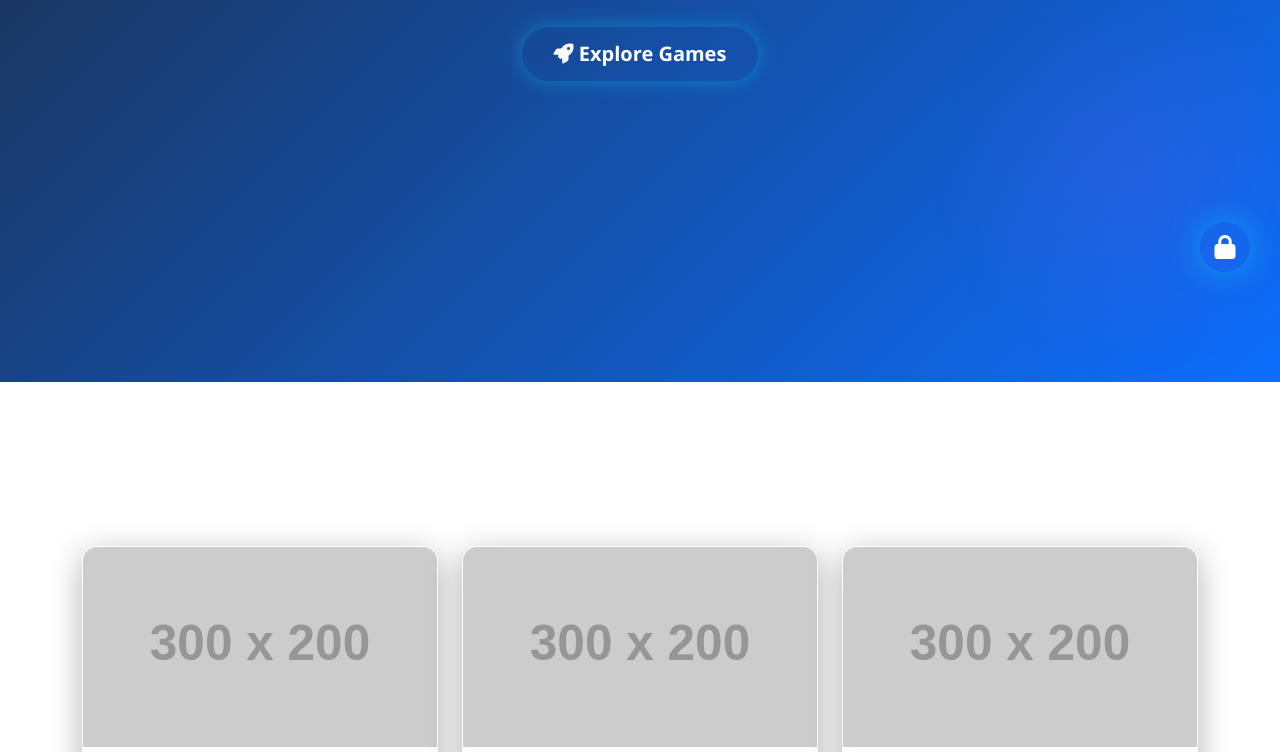
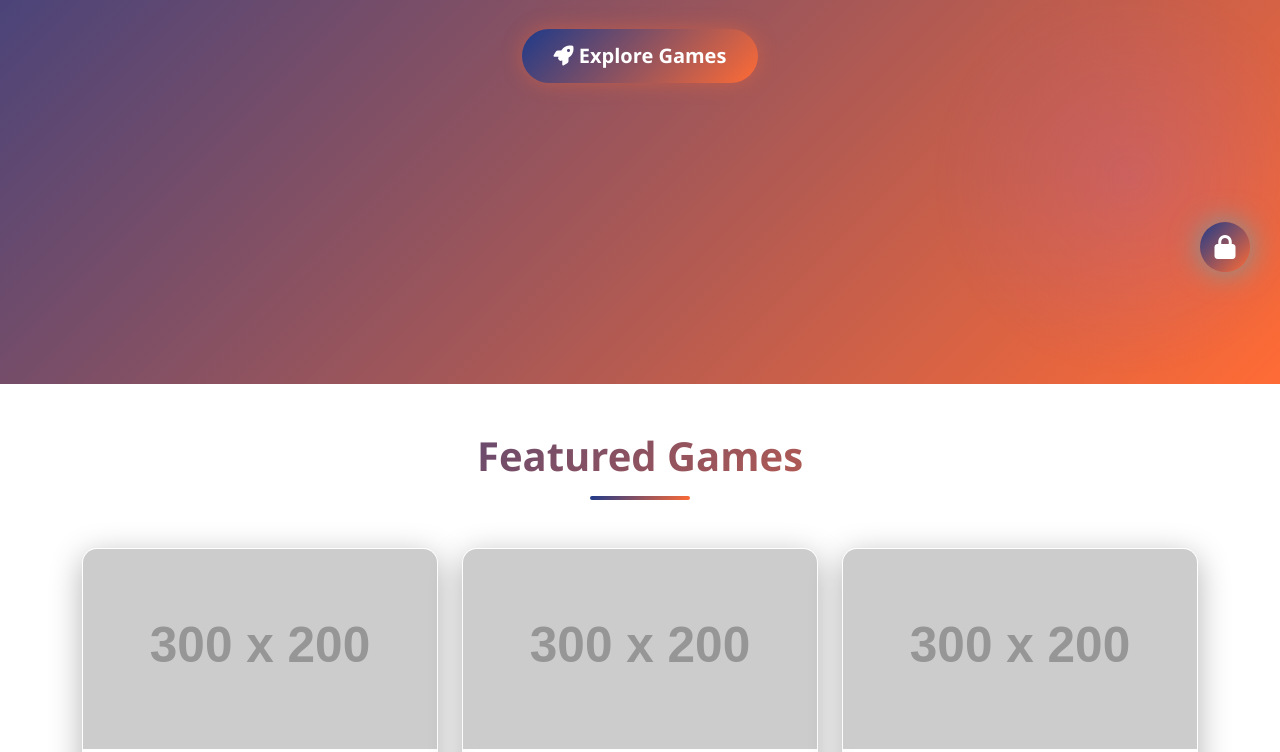
Before and after one commit to Ciontatenx83/Gamehuh, a website: page index.html in a window 1280 px wide. Shown: the part 498-1250 px from the top of the page. Drawn offline with nearby package versions, Linux system fonts and the light colour scheme; placeholder pictures from the web are drawn by us.

Commit message:
Update color scheme to white text with orange and dark blue
🎨 New Color Scheme:
- Primary: Orange (#ff6b35)
- Secondary: Dark Blue (#1e3a8a)
- Accent: Light Orange (#ff8c42)
- Text: White (#ffffff)

📱 Dark Mode Updates:
- White primary text for maximum contrast
- Light blue-white secondary text
- Dark blue hero and footer backgrounds
- Orange borders and accents

🌞 Light Mode Updates:
- Dark blue primary text
- Orange secondary text and borders
- Orange hero gradient
- Dark blue footer accents

🎯 UI Elements:
- Navbar: Dark blue background with orange border
- Buttons: Dark blue to orange gradient
- Links: White text with orange hover effects
- Section titles: Dark blue to orange gradient
- Forms: Orange borders and focus states

✨ Visual Improvements:
- Enhanced contrast with white text
- Vibrant orange accents throughout
- Professional dark blue elements
- Consistent theming across all components
- Better accessibility with improved color contrast

```diff
--- a/styles.css
+++ b/styles.css
@@ -3,13 +3,16 @@
    ============================================= */
 
 :root {
-    --primary-color: #0d6efd;
-    --secondary-color: #6c757d;
-    --accent-color: #f59e0b;
+    --primary-color: #ff6b35; /* Orange */
+    --secondary-color: #1e3a8a; /* Dark Blue */
+    --accent-color: #ff8c42; /* Light Orange */
     --success-color: #10b981;
     --danger-color: #ef4444;
-    --text-light: #f1f5f9;
-    --text-muted: #64748b;
+    --text-light: #ffffff; /* White */
+    --text-muted: #f1f5f9;
+    --neon-blue: #1e3a8a; /* Dark Blue */
+    --neon-purple: #ff6b35; /* Orange */
+    --neon-pink: #ff8c42; /* Light Orange */
 }
 
 /* Dark Mode (Default) */
@@ -17,16 +20,16 @@
 [data-theme="dark"] {
     --dark-bg: #0f172a;
     --card-bg: #1e293b;
-    --text-primary: #f8fafc;
-    --text-secondary: #e2e8f0;
-    --text-light: rgba(255, 255, 255, 0.9);
+    --text-primary: #ffffff; /* White */
+    --text-secondary: #f1f5f9; /* Light Blue-White */
+    --text-light: rgba(255, 255, 255, 0.95); /* White */
     --border-color: rgba(255, 255, 255, 0.2);
     --border-light: #334155;
     --hero-bg-start: #1e293b;
-    --hero-bg-end: #0f172a;
+    --hero-bg-end: #1e3a8a; /* Dark Blue */
     --section-bg: #1e293b;
-    --footer-bg-start: #0f172a;
-    --footer-bg-end: #1a1f35;
+    --footer-bg-start: #1e3a8a; /* Dark Blue */
+    --footer-bg-end: #0f172a;
     --form-bg: #334155;
     --form-border: #475569;
     --form-focus-bg: #475569;
@@ -36,19 +39,19 @@
 [data-theme="light"] {
     --dark-bg: #ffffff;
     --card-bg: #f8f9fa;
-    --text-primary: #0f172a;
-    --text-secondary: #1e293b;
-    --text-light: rgba(0, 0, 0, 0.8);
-    --border-color: rgba(0, 0, 0, 0.12);
-    --border-light: #d1d5db;
-    --hero-bg-start: #e8ecf1;
-    --hero-bg-end: #0d6efd;
+    --text-primary: #1e3a8a; /* Dark Blue */
+    --text-secondary: #ff6b35; /* Orange */
+    --text-light: rgba(30, 58, 138, 0.9); /* Dark Blue */
+    --border-color: rgba(255, 107, 53, 0.2); /* Orange */
+    --border-light: #ff6b35; /* Orange */
+    --hero-bg-start: #f8f9fa;
+    --hero-bg-end: #ff6b35; /* Orange */
     --section-bg: #f5f5f5;
-    --footer-bg-start: #e8ecf1;
-    --footer-bg-end: #d1d5db;
+    --footer-bg-start: #ff6b35; /* Orange */
+    --footer-bg-end: #1e3a8a; /* Dark Blue */
     --form-bg: #ffffff;
-    --form-border: #d1d5db;
-    --form-focus-bg: #f3f4f6;
+    --form-border: #ff6b35; /* Orange */
+    --form-focus-bg: #fff5f0; /* Light Orange */
 }
 
 /* General Styles */
@@ -79,10 +82,10 @@ body {
    ============================================= */
 
 .navbar {
-    background: rgba(15, 23, 42, 0.85);
+    background: rgba(30, 58, 138, 0.85); /* Dark Blue */
     backdrop-filter: blur(20px);
-    border-bottom: 2px solid var(--neon-blue);
-    box-shadow: 0 8px 32px rgba(0, 212, 255, 0.1);
+    border-bottom: 2px solid #ff6b35; /* Orange */
+    box-shadow: 0 8px 32px rgba(255, 107, 53, 0.1);
     padding: 1rem 0;
 }
 
@@ -100,7 +103,7 @@ body {
 }
 
 [data-theme="light"] .navbar-brand {
-    color: #0f172a !important;
+    color: #1e3a8a !important; /* Dark Blue */
     font-weight: 700;
     text-shadow: 0 1px 2px rgba(255, 255, 255, 0.3);
 }
@@ -129,7 +132,8 @@ body {
 }
 
 .nav-link:hover {
-    color: var(--neon-blue) !important;
+    color: #ff8c42 !important; /* Light Orange */
+    text-shadow: 0 0 8px rgba(255, 140, 66, 0.5);
 }
 
 .nav-link:hover::after {
@@ -178,7 +182,7 @@ body {
    ============================================= */
 
 .hero-section {
-    background: linear-gradient(135deg, #1e293b 0%, var(--primary-color) 100%);
+    background: linear-gradient(135deg, #1e3a8a 0%, #ff6b35 100%); /* Dark Blue to Orange */
     padding: 80px 0;
     text-align: center;
     color: white;
@@ -237,14 +241,14 @@ body {
    ============================================= */
 
 .btn-neon {
-    background: linear-gradient(135deg, var(--neon-blue) 0%, var(--neon-purple) 100%);
+    background: linear-gradient(135deg, #1e3a8a 0%, #ff6b35 100%); /* Dark Blue to Orange */
     border: none;
     color: white;
     font-weight: 700;
     padding: 0.75rem 2rem;
     border-radius: 50px;
     transition: all 0.3s ease;
-    box-shadow: 0 0 20px rgba(0, 212, 255, 0.4);
+    box-shadow: 0 0 20px rgba(255, 107, 53, 0.4);
     position: relative;
     overflow: hidden;
 }
@@ -264,7 +268,7 @@ body {
 
 .btn-neon:hover {
     transform: translateY(-3px);
-    box-shadow: 0 0 40px rgba(0, 212, 255, 0.8), 0 0 80px rgba(139, 92, 246, 0.6);
+    box-shadow: 0 0 40px rgba(255, 140, 66, 0.8), 0 0 80px rgba(255, 107, 53, 0.6);
     color: white;
     text-decoration: none;
 }
@@ -303,7 +307,7 @@ body {
 .section-title {
     font-size: 2.5rem;
     font-weight: 800;
-    background: linear-gradient(135deg, var(--neon-blue) 0%, var(--neon-purple) 100%);
+    background: linear-gradient(135deg, #1e3a8a 0%, #ff6b35 100%); /* Dark Blue to Orange */
     -webkit-background-clip: text;
     -webkit-text-fill-color: transparent;
     background-clip: text;
@@ -316,7 +320,7 @@ body {
     display: block;
     width: 100px;
     height: 4px;
-    background: linear-gradient(135deg, var(--neon-blue) 0%, var(--neon-purple) 100%);
+    background: linear-gradient(135deg, #1e3a8a 0%, #ff6b35 100%); /* Dark Blue to Orange */
     margin: 1rem auto 0;
     border-radius: 2px;
 }
```
